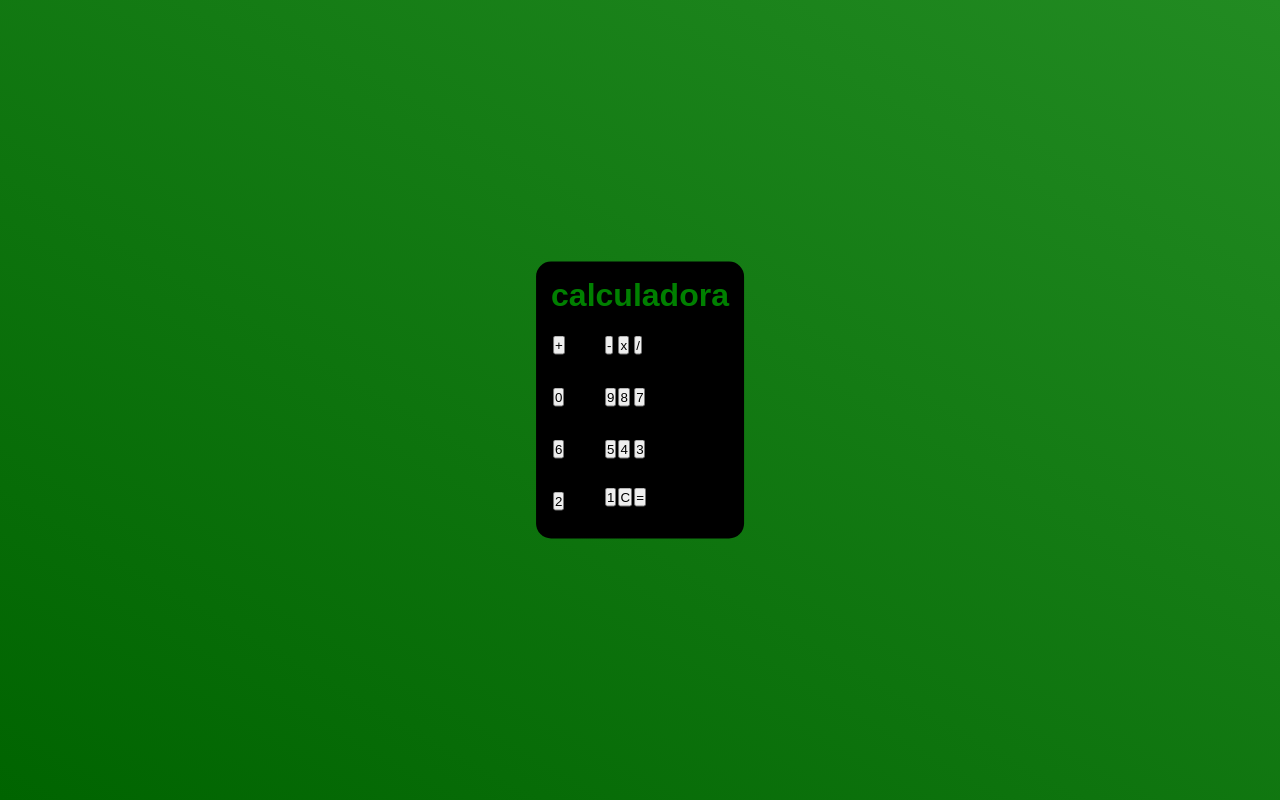
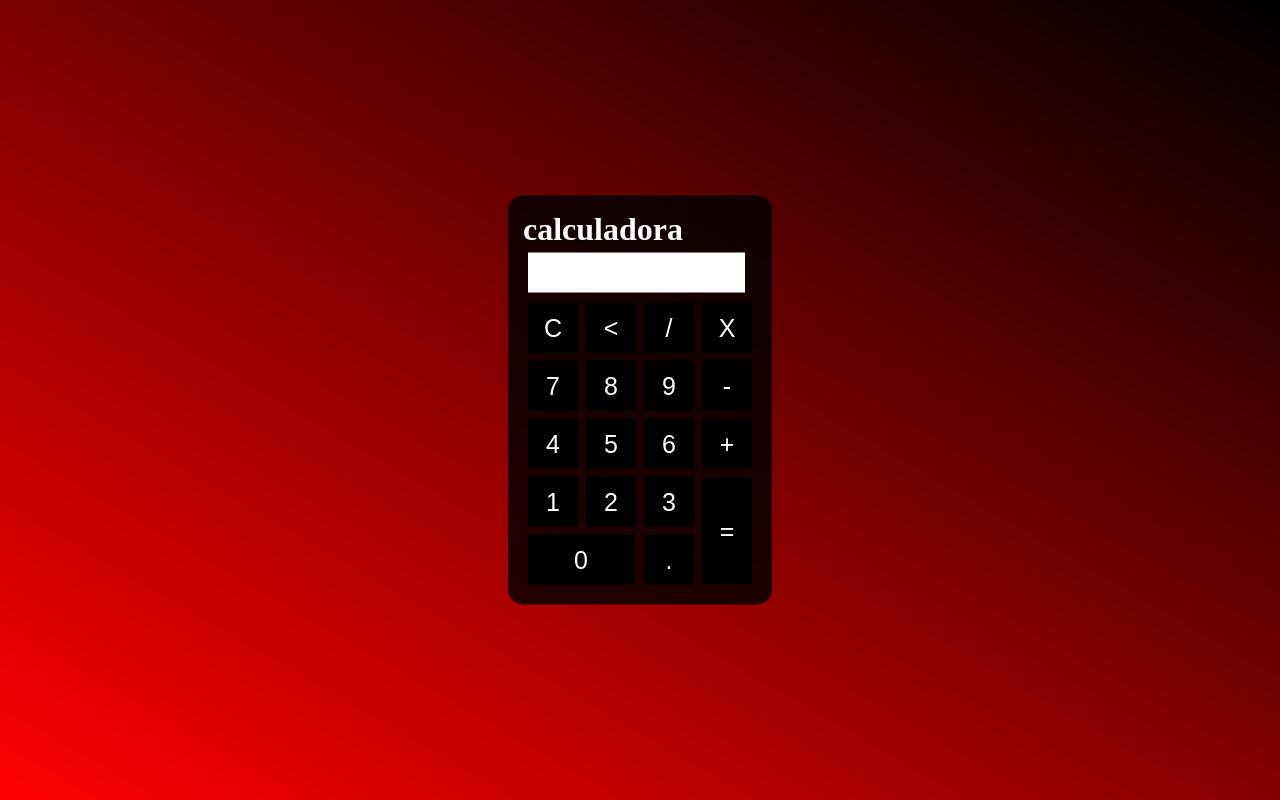
Before and after one commit to PabloK-DEV/Calculadora, a plain HTML site: page index.html in a window 1280 px wide. Drawn offline with Linux system fonts and the light colour scheme.

Commit message:
finalizando

```diff
--- a/index.html
+++ b/index.html
@@ -5,41 +5,68 @@
     <meta name="viewport" content="width=device-width, initial-scale=1.0">
     <link rel="stylesheet" href="style.css">
     <title>calculadora</title>
+    <link rel="preconnect" href="https://fonts.googleapis.com">
+<link rel="preconnect" href="https://fonts.gstatic.com" crossorigin>
+<link href="https://fonts.googleapis.com/css2?family=Rubik:ital,wght@0,300..900;1,300..900&display=swap" rel="stylesheet">
 </head>
 <body>
     <div class="calculadora">
         <h1>calculadora</h1>
         <p id="resultado"></p>
         <table>
-            <tr class="botao">
-                <td><button>+</button></td>
-                <td><button>-</button></td>
-                <td><button>x</button></td>
-                <td><button>/</button></td>
+            <tr>
+                <td><button  class="botao"onclick="clean('')">C</button></td>
+                <td><button  class="botao" onclick="beck('')"><</button></td>
+                <td><button  class="botao" onclick="insert('/')">/</button></td>
+                <td><button  class="botao" onclick="insert('*')">X</button></td>
             </tr>
-            <tr class="botao">
-                <td><button>0</button></td>
-                <td><button>9</button></td>
-                <td><button>8</button></td>
-                <td><button>7</button></td>
+            <tr>
+                <td><button class="botao" onclick="insert('7')">7</button></td>
+                <td><button class="botao" onclick="insert('8')">8</button></td>
+                <td><button class="botao" onclick="insert('9')">9</button></td>
+                <td><button class="botao" onclick="insert('-')">-</button></button></td>
             </tr>
-            <tr class="botao">
-                <td><button>6</button></td>
-                <td><button>5</button></td>
-                <td><button>4</button></td>
-                <td><button>3</button></td>
+            <tr>
+                <td><button class="botao" onclick="insert('4')">4</button></td>
+                <td><button class="botao" onclick="insert('5')">5</button></td>
+                <td><button class="botao" onclick="insert('6')">6</button></td>
+                <td><button class="botao" onclick="insert('+')">+</button></button></td>
             </tr>
-            <td class="botao">
-                <button>2</button></td>
-                <td><button>1</button></td>
-                <td><button>C</button></td>
-                <td><button>=</button></td>
+         <tr>
+                <td><button class="botao" onclick="insert('1')">1</button></td>
+                <td><button class="botao"onclick="insert('2')" >2</button></td>
+                <td><button class="botao" onclick="insert('3')">3</button></td>
+                <td rowspan="2"><button class="botao" style="height: 106px;" onclick="calcular('')">=</button></button></td>
+         </tr>
+            <tr>
+        <td colspan="2"><button class="botao" style="width: 106px;" onclick="insert('0')">0</button></td>
+        <td><button class="botao" onclick="insert('.')">.</button></td>
             </tr>
-
         </table>
 
     </div>
-
+    <script>
+    function  insert(num){
+       var numero = document.getElementById('resultado').innerHTML;
+       document.getElementById('resultado').innerHTML = numero + num;
+        }
+        function clean(){
+            document.getElementById('resultado').innerHTML = "";
+        }
+        function beck(){
+           var resultado = document.getElementById('resultado').innerHTML;
+           document.getElementById('resultado').innerHTML = resultado.substring(0,resultado.length-1);
+        }
+        function calcular(){
+        var resultado = document.getElementById('resultado').innerHTML;
+        if(resultado){
+            document.getElementById('resultado').innerHTML = eval(resultado);
+        }
+        else{
+            document.getElementById('resultado').innerHTML ='Insira um calculo';
+        }
+        }
+        </script>
 </body>
 
 </html>
--- a/style.css
+++ b/style.css
@@ -1,7 +1,15 @@
 body{
     height: 100vh;
-    background-image: linear-gradient(30deg,darkgreen, forestgreen);
-    font-family: Arial, Helvetica, sans-serif;
+    background-image: linear-gradient(30deg,red, black);
+
+
+}
+
+.rubik {
+  font-family: "Rubik", sans-serif;
+  font-optical-sizing: auto;
+  font-weight: weight;
+  font-style: normal;
 }
 
 *{
@@ -13,10 +21,20 @@ body{
     top: 50%;
     left:50%;
     transform: translate(-50%,-50%);
-    background-color: black;
-    color:green;
+    background-color:rgba(0, 0, 0, 0.8);
     border-radius: 15px;
     padding: 15px;
+    color:white;
+}
+#resultado{
+    width: 207px;
+    background-color: white;
+    color: rgb(0, 0, 0);
+    height:  30px;
+    margin : 5px;
+    font-size: 25px;
+    text-align: right;
+    padding: 5px;
 }
 .botao{
 width: 50px;
@@ -25,4 +43,11 @@ font-size: 25px;
 cursor: pointer;
 border:none;
 color: white;
+background-color: black;
+margin:3px
+
 }
+.botao:hover{
+    background-color: black;
+    color:rgb(255, 0, 0);
+}
```
Also changed, not shown: Imagens do Ben 10.jpg (deleted).
